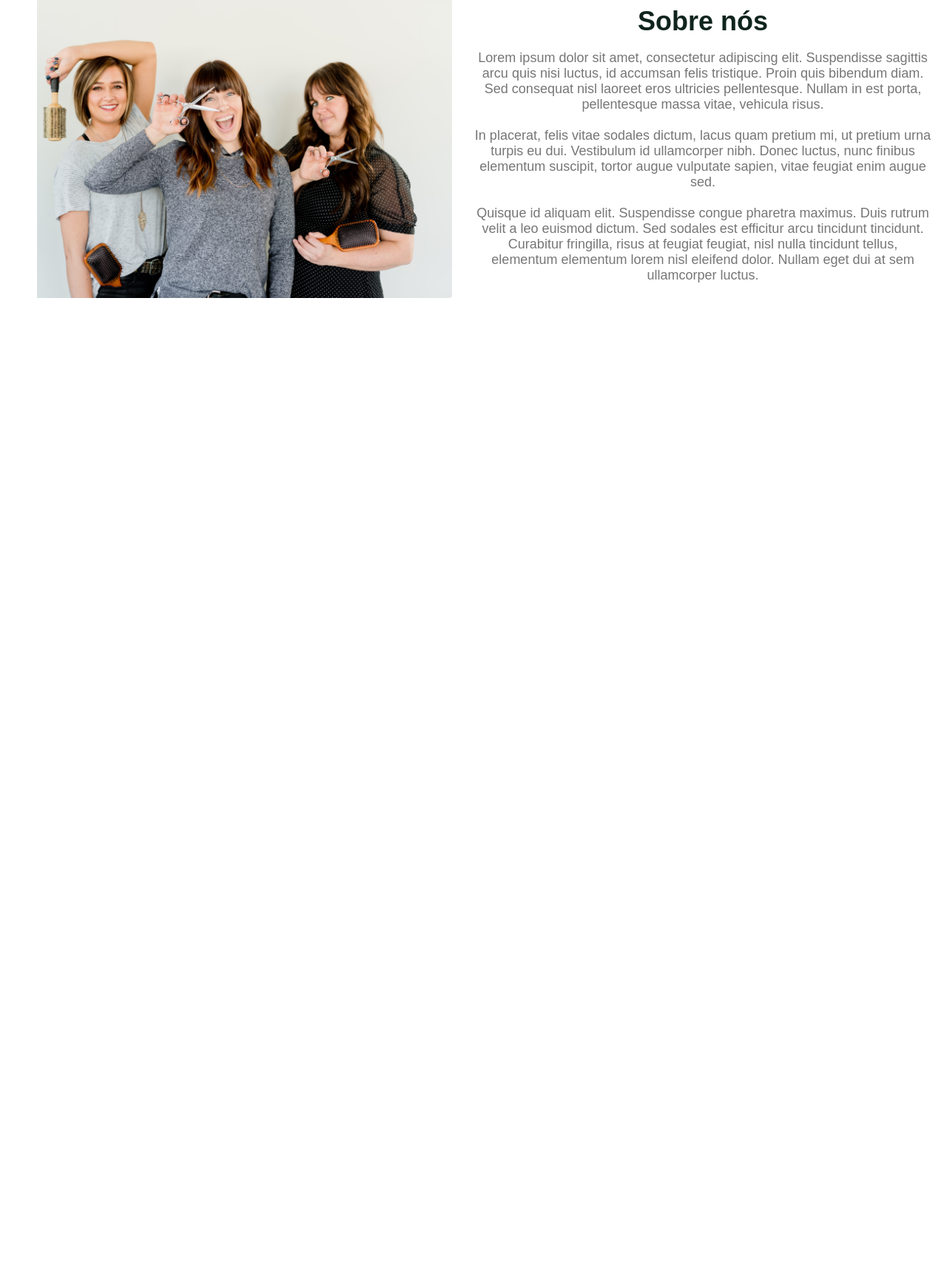
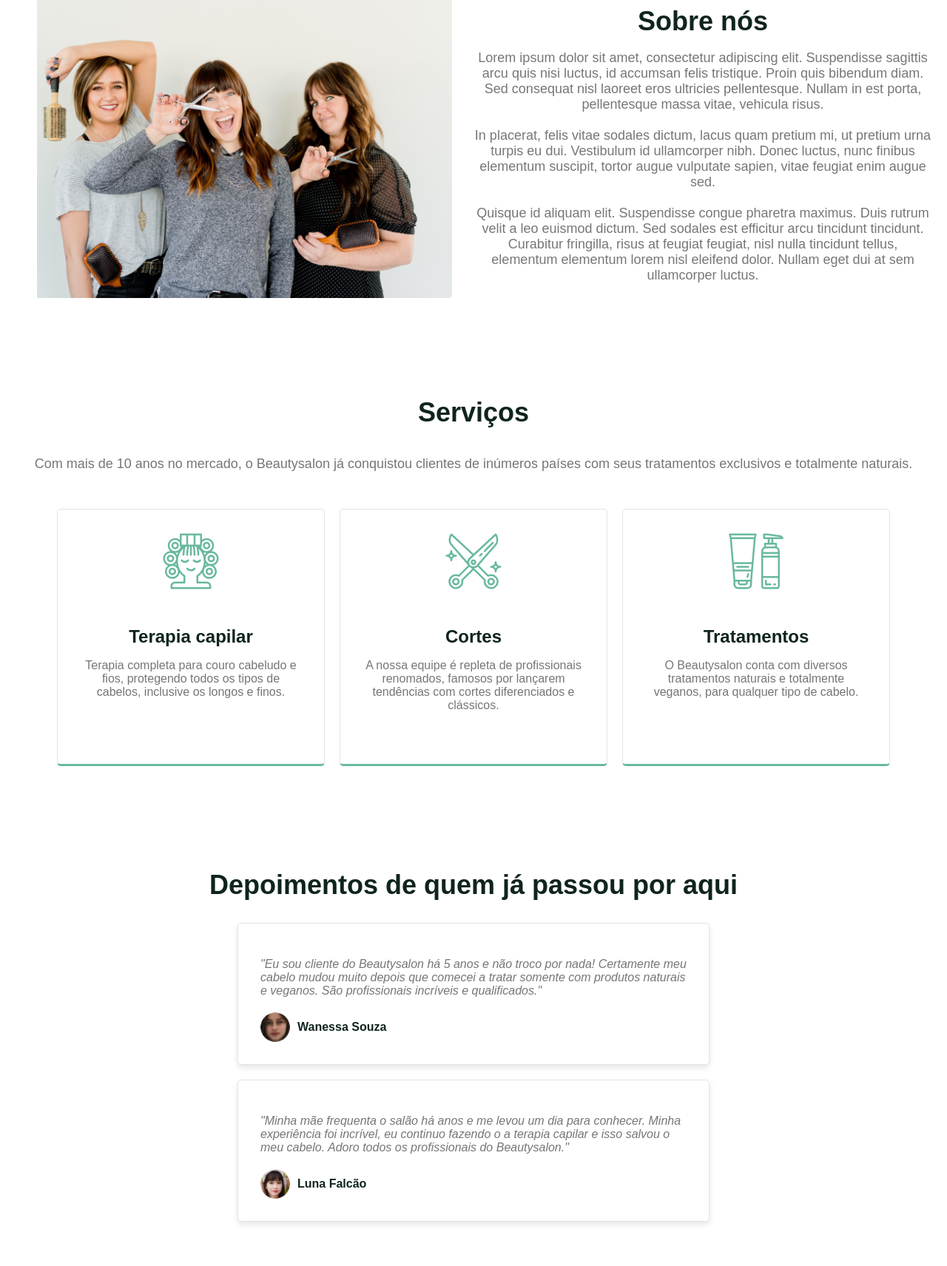
Before and after one commit to Thiag0Andres/BeautySalon, a plain HTML site: page index.html in a window 1280 px wide. Shown: the part 672-2384 px from the top of the page at 74% size. Before the commit the page ends 1129 px from the top, so only its background shows below. Drawn offline with Linux system fonts and the light colour scheme.

Commit message:
feat: adding new sections to the website - testimonials and services

```diff
--- a/index.html
+++ b/index.html
@@ -48,7 +48,7 @@
       section {
         padding: 50px 20px;
         display: flex;
-        flex-wrap: wrap; /* Adicionado para que os elementos quebrem linha em telas pequenas */
+        flex-wrap: wrap;
         justify-content: space-between;
         align-items: center;
       }
@@ -58,7 +58,7 @@
         align-items: center;
         text-align: center;
         width: 50%;
-        margin-bottom: 20px; /* Adicionado espaço entre as seções */
+        margin-bottom: 20px;
       }
       .section-content h1 {
         font-size: 36px;
@@ -84,16 +84,16 @@
         font-weight: medium;
         color: #f9f9f9;
         padding: 10px 20px;
-        margin-bottom: 10px; /* Adicionado espaço entre o botão e o texto */
+        margin-bottom: 10px;
       }
       .image-container {
         width: 50%;
         text-align: center;
       }
       .image-container img {
-        width: 100%; /* A imagem agora ocupará 100% da largura da div pai */
-        max-width: 561px; /* Limitando a largura máxima da imagem */
-        height: auto; /* Altura automática para manter a proporção */
+        width: 100%;
+        max-width: 561px;
+        height: auto;
       }
       .about-us {
         width: 50%;
@@ -110,13 +110,116 @@
         color: #767676;
         margin-bottom: 10px;
       }
-
-      /* Adicionando regras de mídia query para telas menores */
+      .services {
+        width: 100%;
+        display: flex;
+        flex-direction: column;
+        justify-content: center;
+        text-align: center;
+      }
+      .services h2 {
+        font-size: 36px;
+        font-weight: bold;
+        color: #0f241d;
+        margin-bottom: 20px;
+      }
+      .services p {
+        font-size: 18px;
+        color: #767676;
+        margin-bottom: 40px;
+      }
+      .service-cards {
+        display: flex;
+        justify-content: center;
+        flex-wrap: wrap;
+      }
+      .service-card {
+        background-color: #fff;
+        border: 1px solid #e4e4e4;
+        border-bottom: 3px solid #69b99d;
+        border-radius: 5px;
+        width: 300px;
+        padding: 30px;
+        margin: 10px;
+        text-align: center;
+      }
+      .service-card img {
+        width: 80px;
+        height: 80px;
+        margin-bottom: 20px;
+      }
+      .service-card h3 {
+        font-size: 24px;
+        font-weight: bold;
+        margin-bottom: 10px;
+        color: #0f241d;
+      }
+      .service-card p {
+        font-size: 16px;
+        color: #767676;
+      }
+      .testimonials {
+        width: 100%;
+        display: flex;
+        flex-direction: column;
+        justify-content: center;
+        text-align: center;
+        padding: 50px 20px;
+      }
+      .testimonials h2 {
+        font-size: 36px;
+        font-weight: bold;
+        color: #0f241d;
+        margin-bottom: 20px;
+      }
+      .testimonial-cards {
+        display: flex;
+        justify-content: center;
+        flex-wrap: wrap;
+      }
+      .testimonial-card {
+        background-color: #fff;
+        border: 1px solid #e4e4e4;
+        border-radius: 5px;
+        width: 45%;
+        padding: 30px;
+        margin: 10px;
+        text-align: left;
+        box-shadow: 0 4px 8px rgba(0, 0, 0, 0.1);
+      }
+      .testimonial-card p {
+        font-size: 16px;
+        color: #767676;
+        margin-bottom: 20px;
+        font-style: italic;
+      }
+      .testimonial-author {
+        display: flex;
+        align-items: center;
+      }
+      .testimonial-author img {
+        border-radius: 50%;
+        width: 40px;
+        height: 40px;
+        margin-right: 10px;
+      }
+      .testimonial-author span {
+        font-size: 16px;
+        font-weight: bold;
+        color: #0f241d;
+      }
       @media (max-width: 768px) {
         .section-content,
         .image-container,
-        .about-us {
-          width: 100%; /* Altera a largura para ocupar 100% da tela */
+        .about-us,
+        .services,
+        .testimonial-cards {
+          width: 100%;
+        }
+        .service-cards,
+        .testimonial-cards {
+          flex-direction: column;
+          align-items: center;
         }
       }
     </style>
@@ -127,12 +230,12 @@
       <nav>
         <a href="#inicio" class="active">Início</a>
         <a href="#sobre">Sobre</a>
-        <a href="#">Serviços</a>
-        <a href="#">Depoimentos</a>
+        <a href="#serviços">Serviços</a>
+        <a href="#depoimentos">Depoimentos</a>
         <a href="#">Contato</a>
       </nav>
     </header>
-    <section id="#inicio">
+    <section id="inicio">
       <div class="section-content">
         <h1>Saúde natural para os seus cabelos</h1>
         <p>
@@ -144,7 +247,7 @@
         <img src="images/Img.png" alt="Imagem do salão de beleza" />
       </div>
     </section>
-    <section>
+    <section id="sobre">
       <div class="image-container">
         <img src="images/Img-2.png" alt="Imagem do salão de beleza" />
       </div>
@@ -168,5 +271,67 @@
         </p>
       </div>
     </section>
+    <section id="serviços" class="services">
+      <h2>Serviços</h2>
+      <p>
+        Com mais de 10 anos no mercado, o Beautysalon já conquistou clientes de
+        inúmeros países com seus tratamentos exclusivos e totalmente naturais.
+      </p>
+      <div class="service-cards">
+        <div class="service-card">
+          <img src="images/hair.svg" alt="Terapia capilar" />
+          <h3>Terapia capilar</h3>
+          <p>
+            Terapia completa para couro cabeludo e fios, protegendo todos os
+            tipos de cabelos, inclusive os longos e finos.
+          </p>
+        </div>
+        <div class="service-card">
+          <img src="images/scissors.svg" alt="Cortes" />
+          <h3>Cortes</h3>
+          <p>
+            A nossa equipe é repleta de profissionais renomados, famosos por
+            lançarem tendências com cortes diferenciados e clássicos.
+          </p>
+        </div>
+        <div class="service-card">
+          <img src="images/shampoo.svg" alt="Tratamentos" />
+          <h3>Tratamentos</h3>
+          <p>
+            O Beautysalon conta com diversos tratamentos naturais e totalmente
+            veganos, para qualquer tipo de cabelo.
+          </p>
+        </div>
+      </div>
+    </section>
+    <section id="depoimentos" class="testimonials">
+      <h2>Depoimentos de quem já passou por aqui</h2>
+      <div class="testimonial-cards">
+        <div class="testimonial-card">
+          <p>
+            "Eu sou cliente do Beautysalon há 5 anos e não troco por nada!
+            Certamente meu cabelo mudou muito depois que comecei a tratar
+            somente com produtos naturais e veganos. São profissionais incríveis
+            e qualificados."
+          </p>
+          <div class="testimonial-author">
+            <img src="images/wanessa-souza.png" alt="Wanessa Souza" />
+            <span>Wanessa Souza</span>
+          </div>
+        </div>
+        <div class="testimonial-card">
+          <p>
+            "Minha mãe frequenta o salão há anos e me levou um dia para
+            conhecer. Minha experiência foi incrível, eu continuo fazendo o a
+            terapia capilar e isso salvou o meu cabelo. Adoro todos os
+            profissionais do Beautysalon."
+          </p>
+          <div class="testimonial-author">
+            <img src="images/luna-falcao.png" alt="Luna Falcão" />
+            <span>Luna Falcão</span>
+          </div>
+        </div>
+      </div>
+    </section>
   </body>
 </html>
```
Also changed, not shown: images/hair.svg (added), images/luna-falcao.png (added), images/scissors.svg (added), images/shampoo.svg (added), images/wanessa-souza.png (added).
